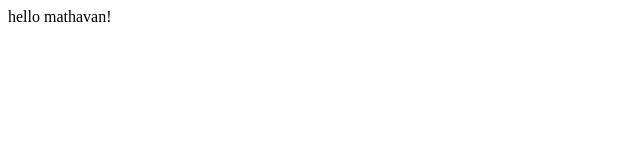
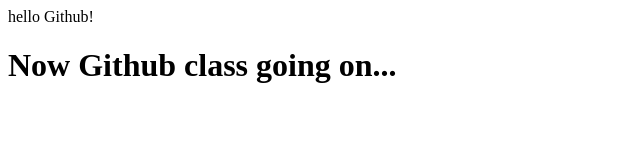
Before and after one commit to 004nathan/github, a plain HTML site: page index.html in a window 1280 px wide. Shown: the whole page, without its empty margins (0-640 px from the left). Drawn offline with Linux system fonts and the light colour scheme.

```diff
--- a/index.html
+++ b/index.html
@@ -7,6 +7,7 @@
     <title>Document</title>
 </head>
 <body>
-    hello mathavan!
+    hello Github!
+    <h1>Now Github class going on...</h1>
 </body>
 </html>
```
Also changed, not shown: 1 other file.
